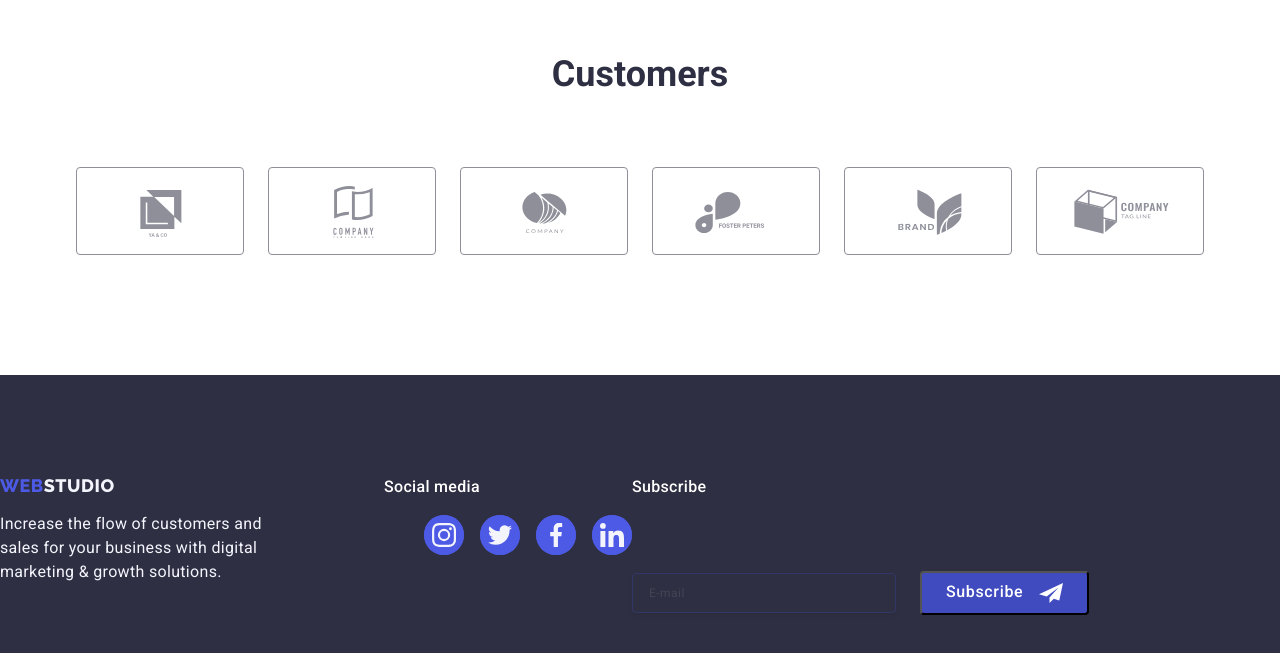
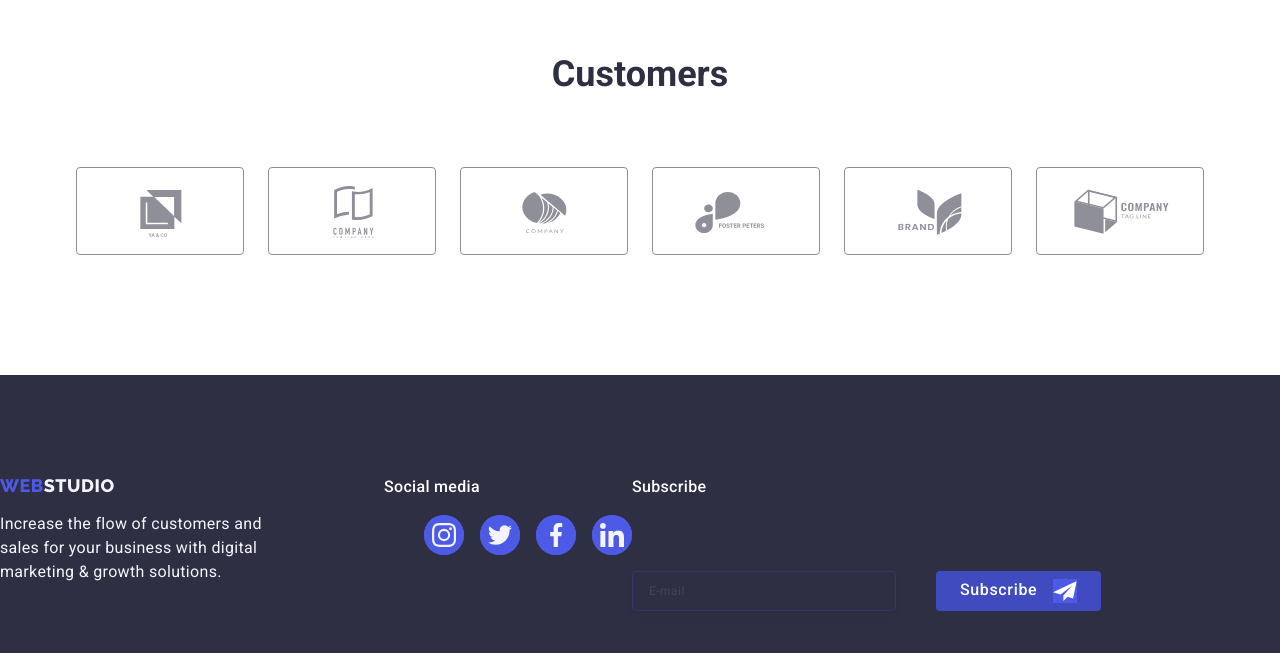
Before and after one commit to Masenko2604/hw-05, a plain HTML site: page index.html in a window 1280 px wide. Shown: the part 2498-3151 px from the top of the page. Drawn offline with nearby package versions, Linux system fonts and the light colour scheme.

Commit message:
footer-form

```diff
--- a/css/styles.css
+++ b/css/styles.css
@@ -594,7 +594,6 @@ height: 80px;
 color: var(--white, #FFF);
 letter-spacing: 0.04em;
 border-radius: 4px;
-border: 1px solid #ffffff;
 box-shadow: 0px 4px 4px 0px rgba(0, 0, 0, 0.15);
 width: 264px;
 height: 40px;
@@ -603,7 +602,8 @@ background-color: transparent;
 font-size: 12px;
 line-height: 1.5;
 letter-spacing: 0.04em;
- padding-left: 16px;
+padding-left: 16px;
+border: 1px solid #ffffff;
 box-shadow: 0px 4px 4px 0px rgba(0, 0, 0, 0.15);
 }
 .footer-form-input:placeholder-shown {
@@ -623,9 +623,17 @@ align-items: center;
 gap: 16px;
 border-radius: 4px;
 background-color: #404bbf;
+min-width: 165px;
+height: 40px;
+border: none;
+margin-left: 16px;
+
 }
 .footer-btn-icon {
   fill: #FFFFFF;
+  line-height: 1.5;
+  background-color: #4D5AE5;
+
 }
 
 /* Modal window  */
@@ -637,7 +645,7 @@ background-color: #404bbf;
   height: 100%;
   background-color: rgba(46, 47, 66, 0.4);
   visibility: 250ms cubic-bezier(0.4, 0, 0.2, 1);
-   transition: opacity 250ms cubic-bezier(0.4, 0, 0.2, 1), visibility 250ms cubic-bezier(0.4, 0, 0.2, 1);
+  transition: opacity 250ms cubic-bezier(0.4, 0, 0.2, 1), visibility 250ms cubic-bezier(0.4, 0, 0.2, 1);
 }
 
 .backrop.is-hidden {
```
